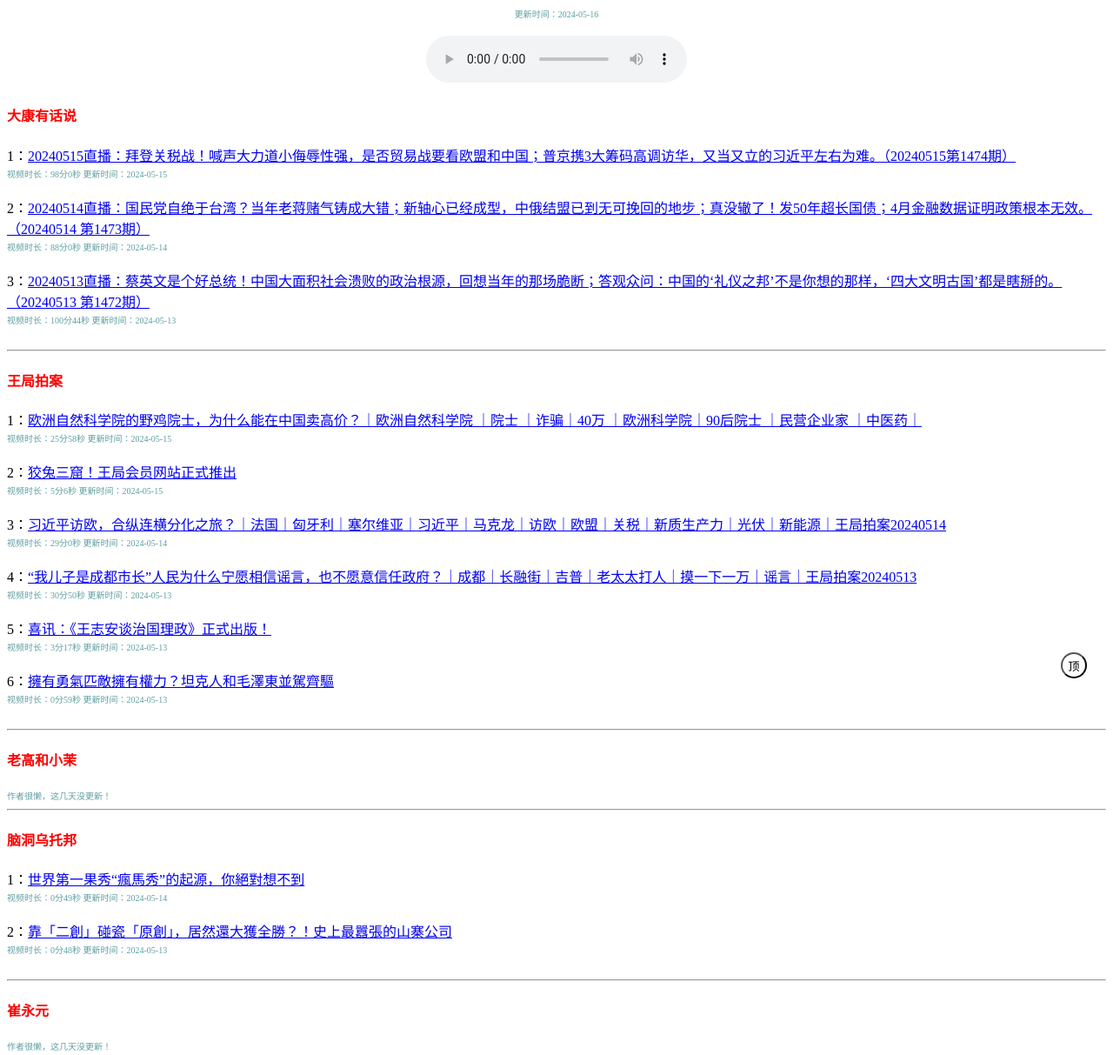
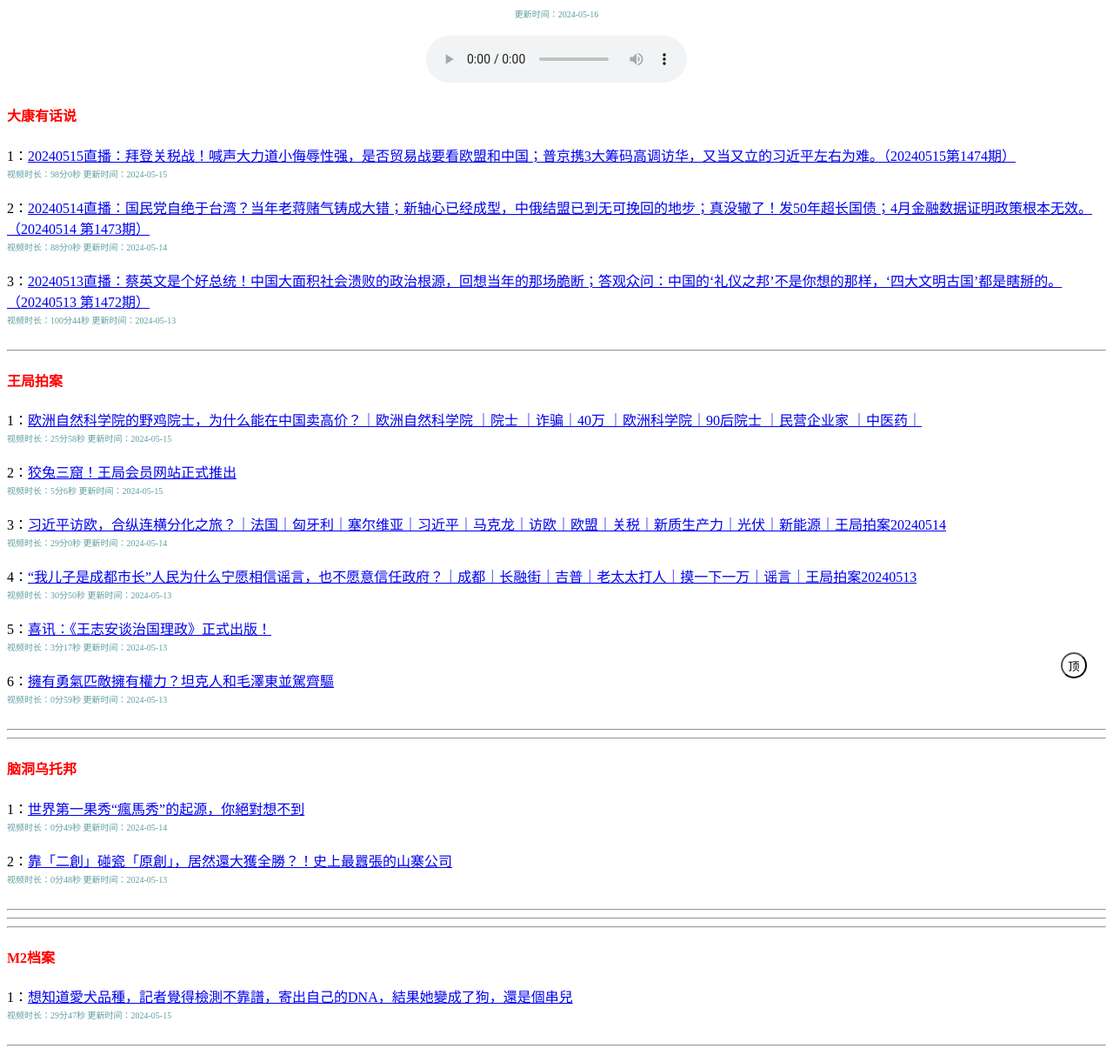
Before and after one commit to xiongood/copyYoutube, a plain HTML site: page index.html in a window 1280 px wide. Shown: the top 1213 px of the page at 87% size. Drawn offline with Linux system fonts and the light colour scheme.

Commit message:
修改主页，没有更新内容的博主不在页面上展示

```diff
--- a/index.html
+++ b/index.html
@@ -34,13 +34,15 @@
     // 将span元素添加到div元素中
     musicTitle.appendChild(span);
     dataAll.authors.forEach(author => {
-        const authorName = document.createElement('h4');
-        authorName.style.color = 'red'
-        authorName.style.fontWeight = 'bold';
-        const dataList = document.createElement('div');
-        authorName.textContent = author.name;
+
 
         if (author.dataList.length  > 0){
+            const authorName = document.createElement('h4');
+            authorName.style.color = 'red'
+            authorName.style.fontWeight = 'bold';
+            const dataList = document.createElement('div');
+            authorName.textContent = author.name;
+
             var index = 0
             author.dataList.forEach(data => {
                 index ++;
@@ -76,18 +78,13 @@
                 dataList.appendChild(document.createElement('br'))
 
             });
-        }else {
-            let tip = document.createElement('div');
-            tip.textContent="作者很懒，这几天没更新！"
-            tip.style.fontSize = '10px'
-            tip.style.color = 'cadetblue'
-            dataList.appendChild(tip)
+            authors.appendChild(authorName);
+            authors.appendChild(dataList);
         }
 
 
 
-        authors.appendChild(authorName);
-        authors.appendChild(dataList);
+
 
         authors.appendChild(document.createElement('hr'));
 
```
